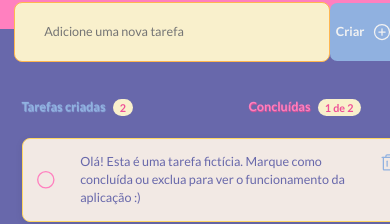
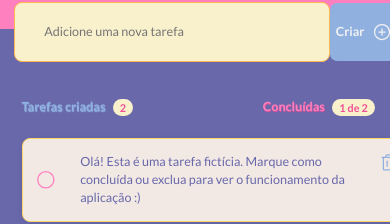
Before and after one commit to lmartinhao/dream-task-react, a React (Vite) app: page / in a window 390 px wide. Shown: the part 187-411 px from the top of the page. Built offline with nearby package versions, Linux system fonts and the light colour scheme; a web font is replaced by a local one.

Commit message:
adjusting header text mobile size

```diff
--- a/src/components/TaskDisplay.module.css
+++ b/src/components/TaskDisplay.module.css
@@ -146,7 +146,7 @@
   }
 
   .numberOfTaskDisplay > header {
-    gap: 8rem;
+    gap: 9rem;
   }
 
   .taskDisplay {
```
